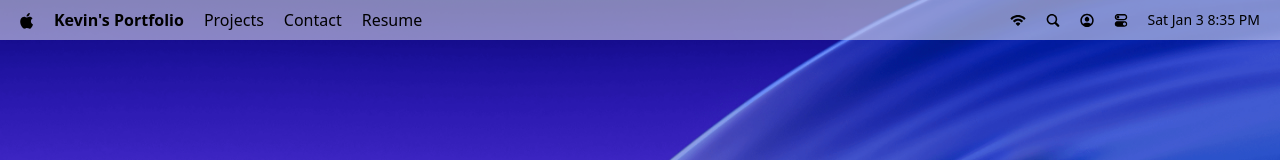
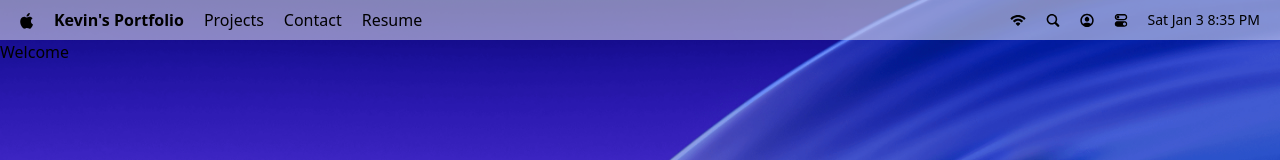
Before and after one commit to KevinKipkoechMutai/my_new_portfolio, a React (Vite) app: page / in a window 1280 px wide. Shown: the top 160 px of the page. Built offline with nearby package versions, Linux system fonts and the light colour scheme; a web font is replaced by a local one.

Commit message:
solve alias import bug

```diff
--- a/src/App.jsx
+++ b/src/App.jsx
@@ -1,9 +1,10 @@
-import Navbar from "#components/Navbar"
+import { Navbar, Welcome } from "#components"
 
 const App = () => {
   return (
     <main>
       <Navbar/>
+      <Welcome/>
     </main>
   )
 }
--- a/src/components/Navbar.jsx
+++ b/src/components/Navbar.jsx
@@ -1,5 +1,5 @@
 import React from 'react'
-import { navLinks, navIcons } from '../../constants'
+import { navLinks, navIcons } from '#constants/index.js'
 import dayjs from "dayjs"
 
 const Navbar = () => {
--- /dev/null
+++ b/src/components/Welcome.jsx
@@ -0,0 +1,9 @@
+import React from 'react'
+
+const Welcome = () => {
+  return (
+    <div>Welcome</div>
+  )
+}
+
+export default Welcome
--- /dev/null
+++ b/src/components/index.js
@@ -0,0 +1,6 @@
+import Navbar from "./Navbar";
+import Welcome from "./Welcome";
+
+export {
+    Navbar, Welcome
+}
--- a/vite.config.js
+++ b/vite.config.js
@@ -10,7 +10,7 @@ export default defineConfig({
   resolve: {
     alias: {
       '#components': resolve(dirname(fileURLToPath(import.meta.url)), 'src/components'),
-      '#constants': resolve(dirname(fileURLToPath(import.meta.url)), 'src/constants'),
+      '#constants': resolve(dirname(fileURLToPath(import.meta.url)), 'constants'),
       '#store': resolve(dirname(fileURLToPath(import.meta.url)), 'src/store'),
       '#hoc': resolve(dirname(fileURLToPath(import.meta.url)), 'src/hoc'),
       '#windows': resolve(dirname(fileURLToPath(import.meta.url)), 'src/windows'),
```
Also changed, not shown: 1 other file (tests, documents, lock files or other folders).
